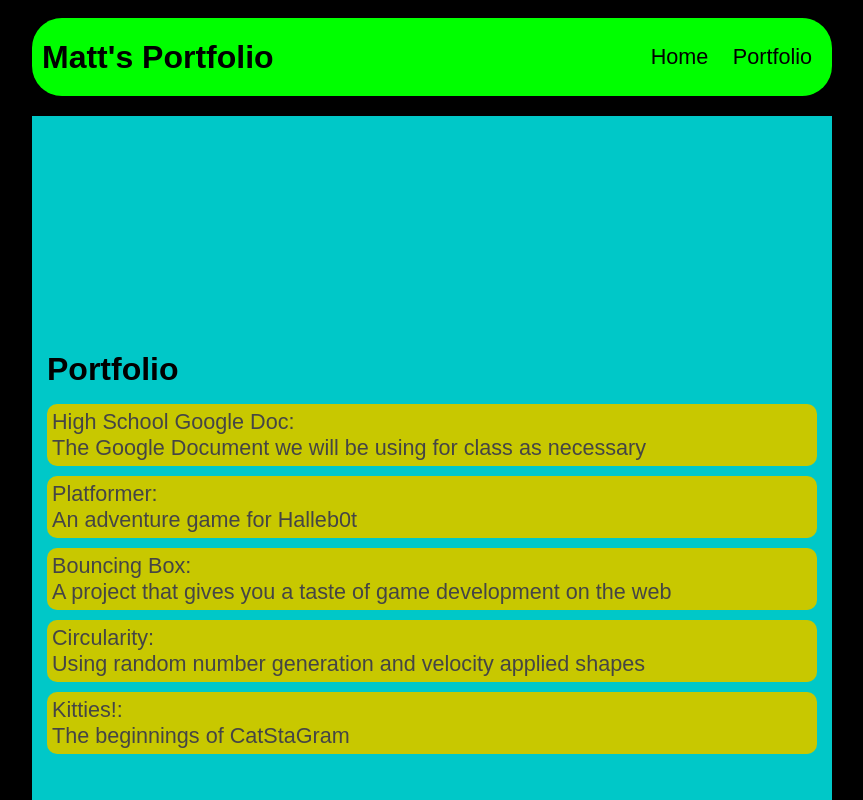
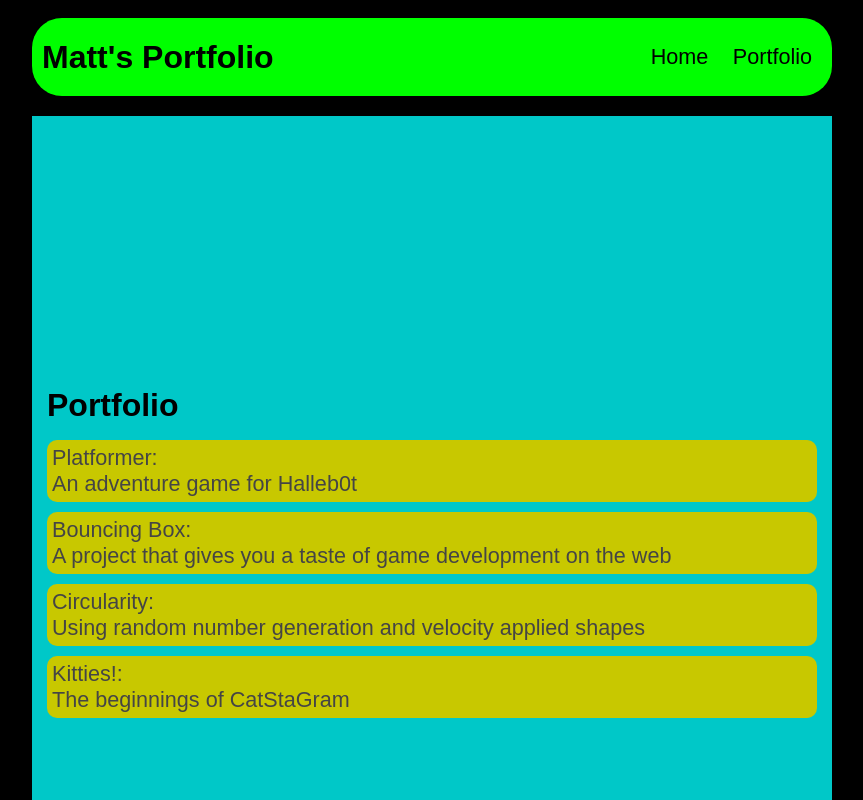
Before and after one commit to Itzmatt86/Itzmatt86S24ASD.github.io, a plain HTML site: page portfolio.html in a window 1280 px wide. Shown: the top 800 px of the page, without its empty margins (208-1071 px from the left). Drawn offline with Linux system fonts and the light colour scheme.

Commit message:
Maybe fixed?

```diff
--- a/portfolio.html
+++ b/portfolio.html
@@ -23,7 +23,6 @@
         <div class="content">
             <h1>Portfolio</h1>
             <ul id="portfolio">
-                <li><a href="https://docs.google.com/document/d/1_D8yBRnEe5ye7JadEpULvfQxsxfbLT3CEzNdZJYSQc0/edit?usp=sharing">High School Google Doc: <br> The Google Document we will be using for class as necessary</a></li>
                 <li><a href="projects/platformer/">Platformer: <br> An adventure game for Halleb0t</a></li>
                 <li><a href="projects/bouncing-box/">Bouncing Box: <br> A project that gives you a taste of game development on the web </a></li>
                 <li><a href="projects/circularity/">Circularity: <br> Using random number generation and velocity applied shapes</a></li>
```
